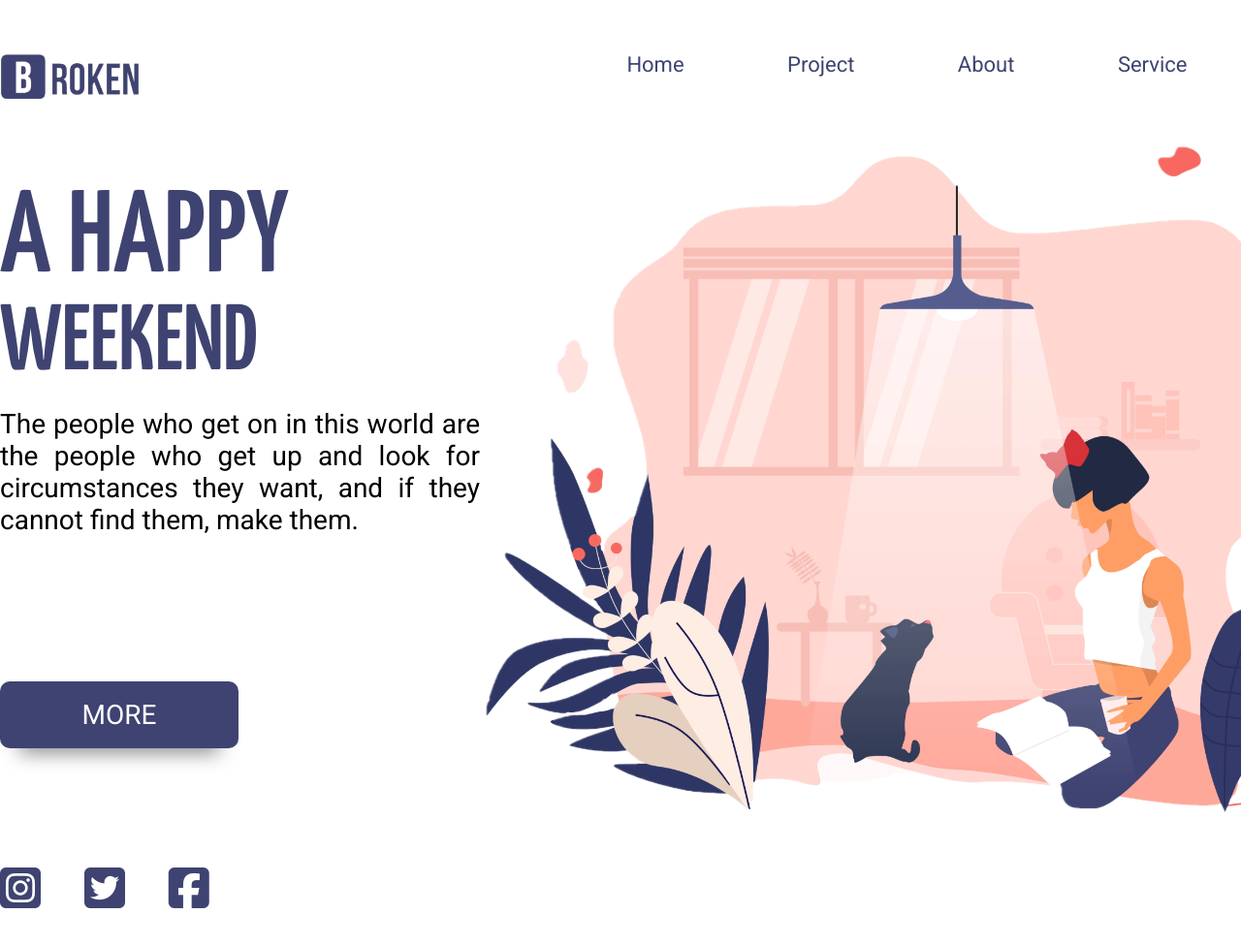
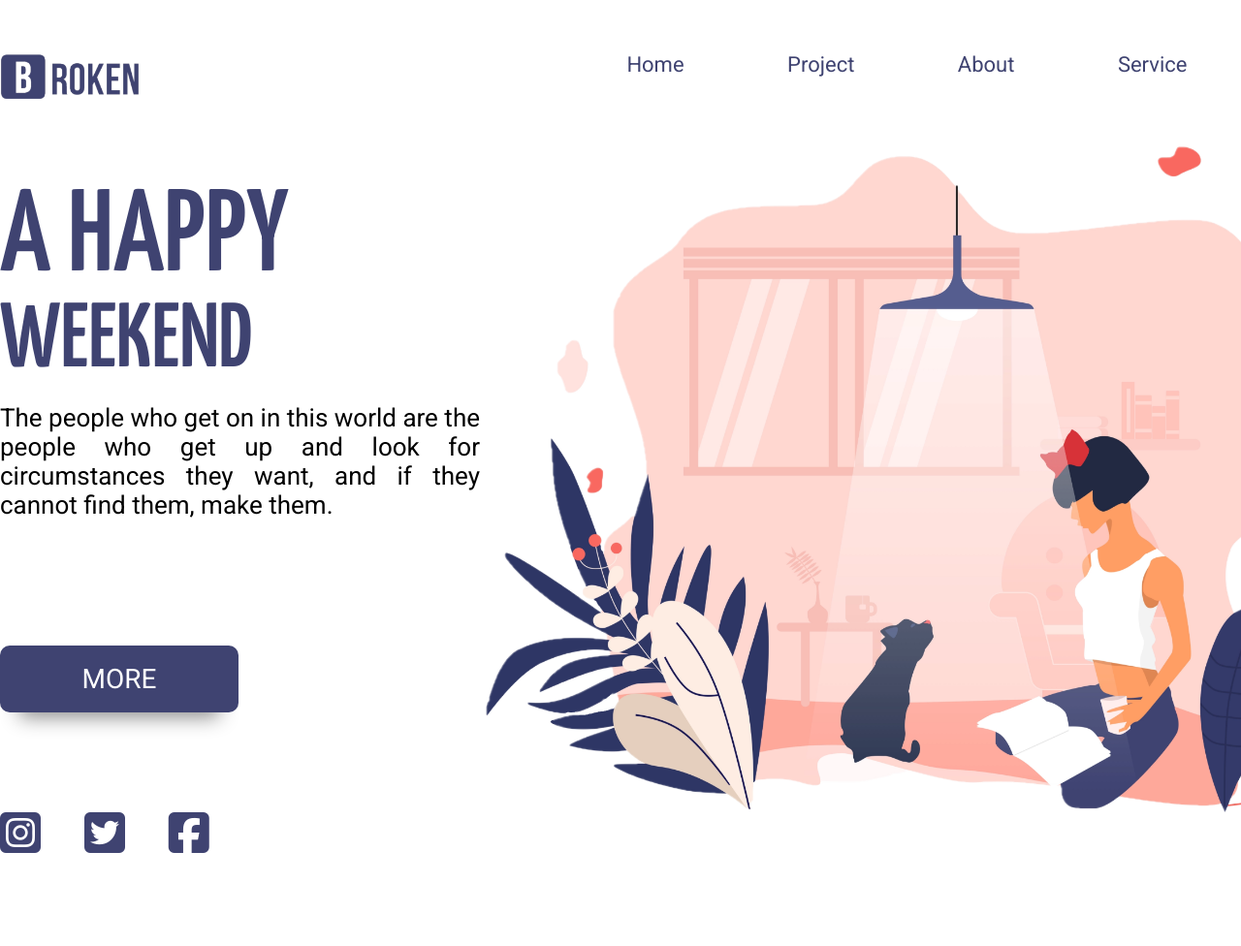
Before and after one commit to airidasju/03-happy-weekend, a website: page index.html in a window 1280 px wide. Shown: the top 976 px of the page at 97% size. After the commit the page ends 887 px from the top, so only its background shows below. Drawn offline with Linux system fonts and the light colour scheme.

Commit message:
fixed paged sizing

```diff
--- a/index.html
+++ b/index.html
@@ -33,12 +33,12 @@ width: 1500px; margin: 0 auto; color: #3f4371">
         </div>
     </header>
     <main>
-        <div style="font-size: 30px; display: inline-block; width: 33%; margin-top: 50px; margin-bottom: 100px;">
-            <h1 style="text-transform:uppercase; font-family: 'Yanone Kaffeesatz', sans-serif; font-size: 96px; margin-bottom: -10px; "><p style="margin: 0; font-size: 120px">A happy</p>
+        <div style="font-size: 30px; display: inline-block; width: 33%; margin-top: 50px;">
+            <h1 style="text-transform:uppercase; font-family: 'Yanone Kaffeesatz', sans-serif; font-size: 94px; margin-bottom: -10px; "><p style="margin: 0; font-size: 120px">A happy</p>
                  weekend</h1>
-        <p style="font-size: 28px; text-align:justify; color: black; margin-bottom: 150px;">The people who get on in this world are the people who get up and look for circumstances they want, and if they cannot find them, make them.</p>
+        <p style="font-size: 26px; text-align:justify; color: black; margin-bottom: 130px;">The people who get on in this world are the people who get up and look for circumstances they want, and if they cannot find them, make them.</p>
         <a href="#"><div id="moreBtn" style="background-color: #3f4371; border-radius: 10px; color: white; font-size: 28px; text-align: center; text-transform:uppercase; padding: 18px; width: 210px;">More</div></a>
-        <div style="font-size: 40px; margin-top: 120px;">
+        <div style="font-size: 40px; margin-top: 100px;">
         <a href="#"><i style="margin-right: 35px;" class="fa-brands fa-square-instagram"></i></a>
         <a href="#"><i style="margin-right: 35px;" class="fa-brands fa-square-twitter"></i></a>
         <a href="#"><i class="fa-brands fa-square-facebook"></i></a>
```
